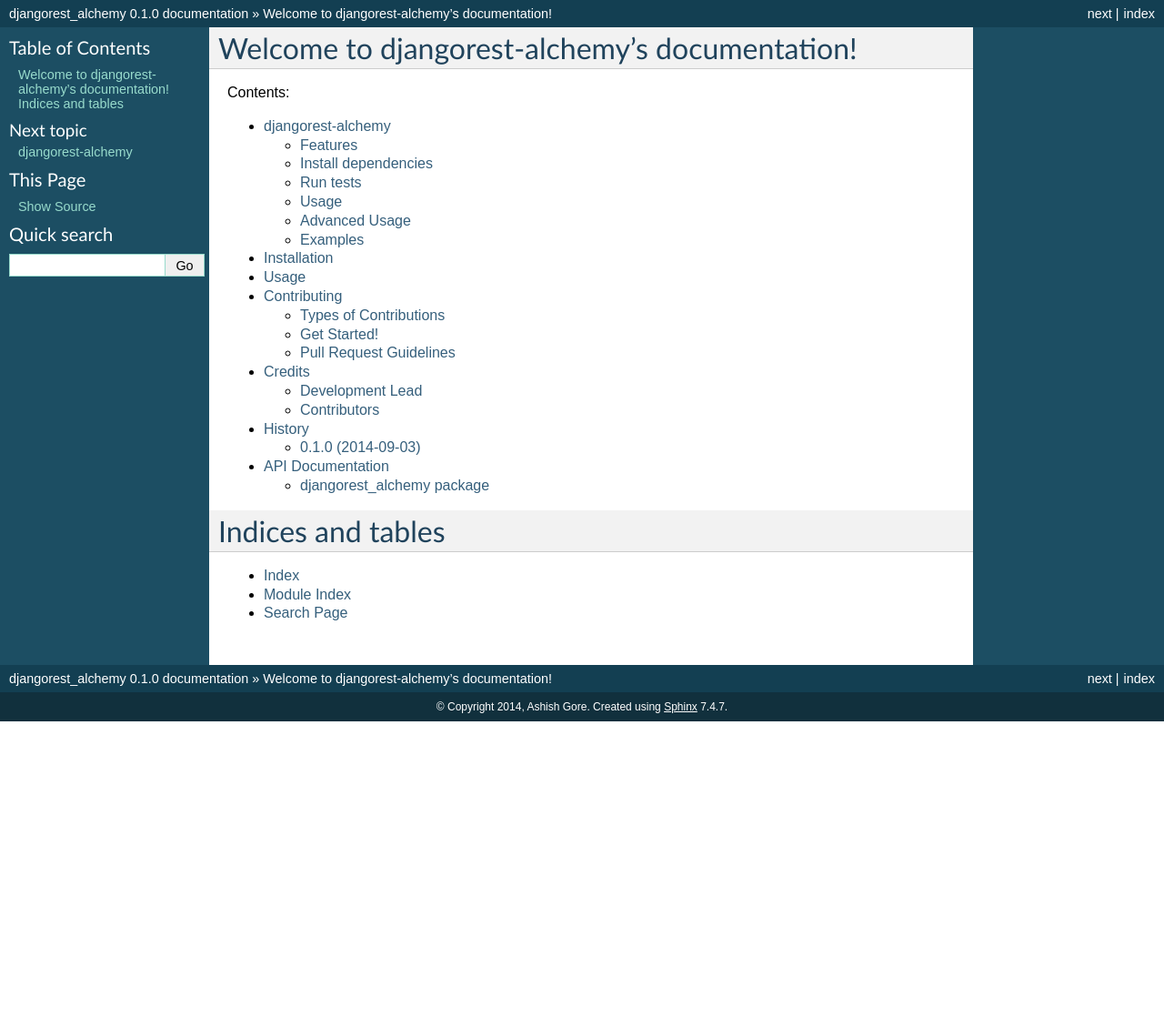
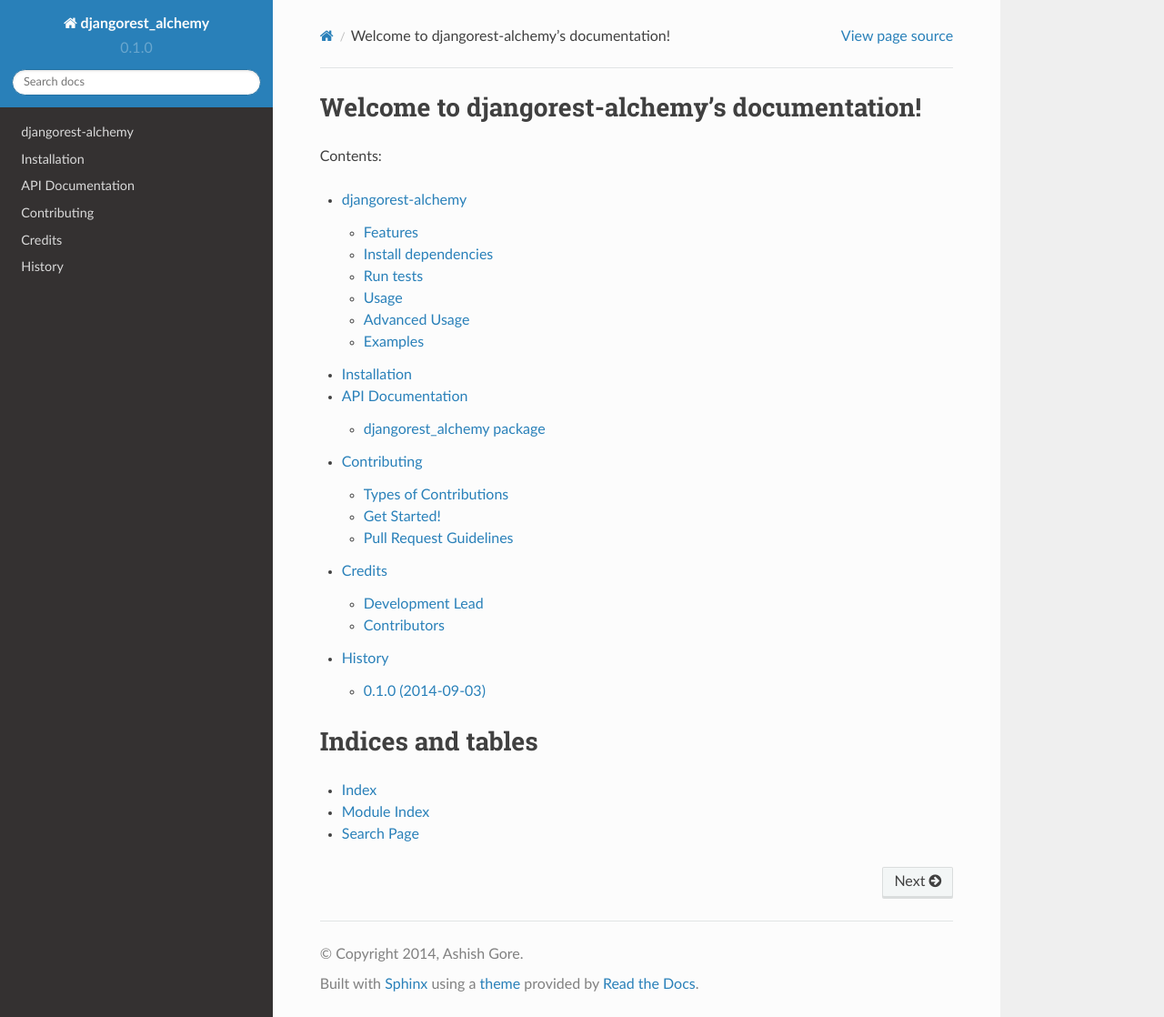
Before and after one commit to dealertrack/djangorest-alchemy, a Sphinx documentation site: the page built from docs/index.rst, in a window 1280 px wide and 1118 px high. Shown: the whole window at 91% size. Built offline with Sphinx 7.4.7 and the Read the Docs theme 2.0.0, drawn with Linux system fonts in a browser that asks for light colours; pages that are not in the unit, such as notebooks, are missing from menus.

Commit message:
Use new RTD theme

```diff
--- a/docs/api/djangorest_alchemy.rst
+++ b/docs/api/djangorest_alchemy.rst
@@ -1,12 +1,5 @@
 djangorest_alchemy package
 ==========================
-
-Subpackages
------------
-
-.. toctree::
-
-    djangorest_alchemy.tests
 
 Submodules
 ----------
--- a/docs/conf.py
+++ b/docs/conf.py
@@ -109,10 +109,10 @@
 
 
 # -- Options for HTML output -------------------------------------------
-
+import sphinx_rtd_theme
 # The theme to use for HTML and HTML Help pages.  See the documentation for
 # a list of builtin themes.
-html_theme = 'default'
+html_theme = 'sphinx_rtd_theme'
 
 # Theme options are theme-specific and customize the look and feel of a
 # theme further.  For a list of options available for each theme, see the
@@ -120,7 +120,7 @@
 #html_theme_options = {}
 
 # Add any paths that contain custom themes here, relative to this directory.
-#html_theme_path = []
+html_theme_path = [sphinx_rtd_theme.get_html_theme_path()]
 
 # The name for this set of Sphinx documents.  If None, it defaults to
 # "<project> v<release> documentation".
--- a/docs/index.rst
+++ b/docs/index.rst
@@ -13,11 +13,10 @@
 
    readme
    installation
-   usage
+   api/modules
    contributing
    authors
    history
-   api/modules
 
 Indices and tables
 ==================
--- a/docs/usage.rst
+++ /dev/null
@@ -1,7 +0,0 @@
-========
-Usage
-========
-
-To use djangorest-alchemy in a project::
-
-	import djangorest-alchemy
--- a/requirements.txt
+++ b/requirements.txt
@@ -16,3 +16,4 @@
 pyflakes==0.7.3
 six==1.7.2
 wsgiref==0.1.2
+sphinx-rtd-theme==0.1.6
```
